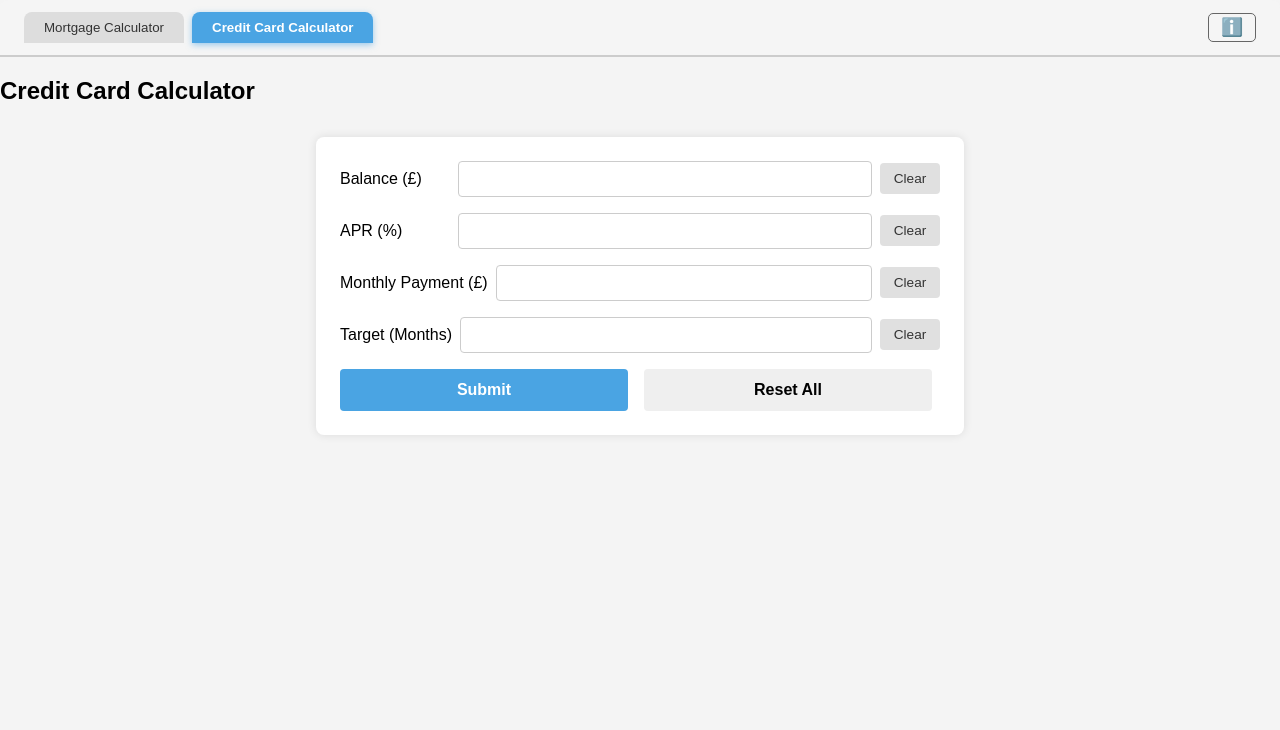
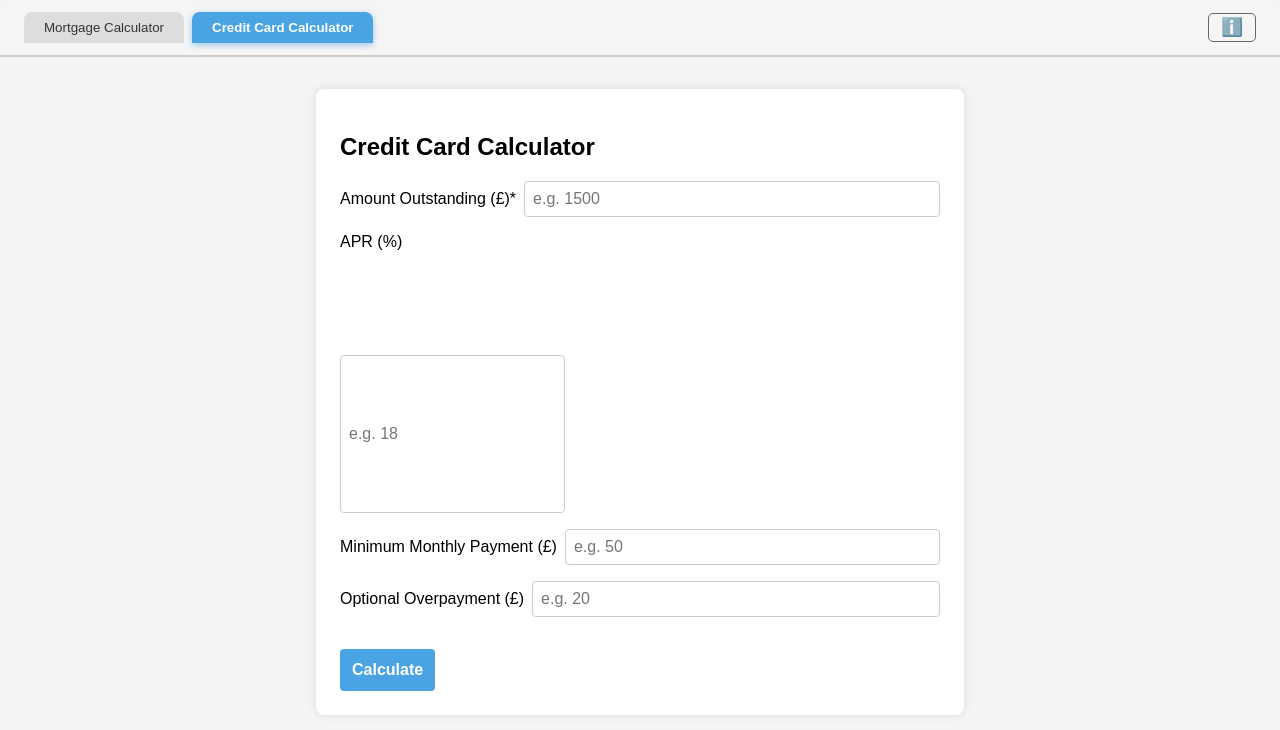
Before and after one commit to Ampdrew06/Mortgage-Calculator, a React (Create React App) app: page /ccc in a window 1280 px wide. Shown: the top 730 px of the page. Built offline with nearby package versions, Linux system fonts and the light colour scheme.

Commit message:
Update CCC.jsx

```diff
--- a/src/CCC.jsx
+++ b/src/CCC.jsx
@@ -1,201 +1,223 @@
 import React, { useState } from 'react';
-import PieChart from './PieChart'; // use your shared PieChart component
+import PieChart from './PieChart'; // shared PieChart component
 import './App.css';
 
 const CreditCardCalculator = () => {
   const [balance, setBalance] = useState('');
   const [apr, setApr] = useState('');
-  const [monthlyPayment, setMonthlyPayment] = useState('');
-  const [targetMonths, setTargetMonths] = useState('');
-  const [resultsVisible, setResultsVisible] = useState(false);
-  const [resultData, setResultData] = useState({
-    totalInterest: 0,
-    totalPaid: 0,
-    monthsToPayoff: 0,
-  });
+  const [minPayment, setMinPayment] = useState('');
+  const [overpayment, setOverpayment] = useState('');
+  const [results, setResults] = useState(null);
+  const [error, setError] = useState('');
+  const [aprIsEstimated, setAprIsEstimated] = useState(false);
 
-  const resetAll = () => {
-    setBalance('');
-    setApr('');
-    setMonthlyPayment('');
-    setTargetMonths('');
-    setResultsVisible(false);
+  const parseInput = (value) => {
+    const num = parseFloat(value.replace(/,/g, ''));
+    return isNaN(num) ? null : num;
+  };
+
+  const calculatePayoff = (balance, monthlyRate, monthlyPayment) => {
+    let remaining = balance;
+    let totalInterest = 0;
+    let months = 0;
+    const maxMonths = 1000;
+
+    while (remaining > 0 && months < maxMonths) {
+      const interest = remaining * monthlyRate;
+      totalInterest += interest;
+      const principalPayment = monthlyPayment - interest;
+
+      if (principalPayment <= 0) {
+        return null; // Can't pay off with this payment
+      }
+
+      remaining -= principalPayment;
+      months++;
+    }
+
+    if (months === maxMonths) return null;
+
+    return { months, totalInterest };
+  };
+
+  const estimateAPR = (balance, minPayment) => {
+    if (minPayment <= 0 || balance <= 0) return null;
+
+    let low = 0;
+    let high = 1; // 100% monthly upper bound
+    let mid;
+
+    for (let i = 0; i < 30; i++) {
+      mid = (low + high) / 2;
+      const result = calculatePayoff(balance, mid, minPayment);
+
+      if (!result) {
+        low = mid;
+        continue;
+      }
+
+      if (result.months > 240) {
+        low = mid;
+      } else {
+        high = mid;
+      }
+    }
+
+    return mid * 12 * 100;
   };
 
   const handleSubmit = (e) => {
     e.preventDefault();
+    setError('');
+    setResults(null);
+    setAprIsEstimated(false);
 
-    const principal = parseFloat(balance.replace(/,/g, ''));
-    const annualRate = parseFloat(apr) / 100;
-    const monthlyRate = annualRate / 12;
-    let payment = parseFloat(monthlyPayment.replace(/,/g, ''));
-    const target = parseFloat(targetMonths);
-    let months = 0;
-    let totalInterest = 0;
-    let remaining = principal;
-
-    if (!principal || !annualRate || !payment) return;
-
-    if (!isNaN(target)) {
-      const requiredPayment = (principal * monthlyRate) / (1 - Math.pow(1 + monthlyRate, -target));
-      payment = requiredPayment;
-      months = target;
-      for (let i = 0; i < months; i++) {
-        const interest = remaining * monthlyRate;
-        totalInterest += interest;
-        const principalPaid = payment - interest;
-        remaining -= principalPaid;
-      }
-    } else {
-      while (remaining > 0 && months < 1000) {
-        const interest = remaining * monthlyRate;
-        totalInterest += interest;
-        const principalPaid = payment - interest;
-        if (principalPaid <= 0) break;
-        remaining -= principalPaid;
-        months++;
-      }
+    const bal = parseInput(balance);
+    if (bal === null || bal <= 0) {
+      setError('Please enter a valid positive amount outstanding.');
+      return;
     }
 
-    const totalPaid = principal + totalInterest;
+    let annualAPR = parseInput(apr);
+    let minPay = parseInput(minPayment);
+    const overpay = parseInput(overpayment) || 0;
 
-    setResultData({
+    if (!annualAPR && !minPay) {
+      setError('Please enter either APR or Minimum Monthly Payment.');
+      return;
+    }
+
+    // Estimate APR if missing
+    if (!annualAPR && minPay) {
+      const estimatedAPR = estimateAPR(bal, minPay);
+      if (!estimatedAPR) {
+        setError('Unable to estimate APR from given inputs.');
+        return;
+      }
+      annualAPR = estimatedAPR;
+      setApr(estimatedAPR.toFixed(2));
+      setAprIsEstimated(true);
+    }
+
+    const monthlyRate = annualAPR / 100 / 12;
+
+    let paymentToUse = minPay || 0;
+    if (overpay > 0) paymentToUse += overpay;
+
+    if (!minPay) {
+      // Estimate minimum payment if missing: interest + 1% balance + overpay
+      paymentToUse = bal * monthlyRate + bal * 0.01 + overpay;
+    }
+
+    const payoff = calculatePayoff(bal, monthlyRate, paymentToUse);
+
+    if (!payoff) {
+      setError('The payment is too low to ever pay off the balance.');
+      return;
+    }
+
+    const { months, totalInterest } = payoff;
+
+    setResults({
+      payoffTimeMonths: months,
+      payoffTimeYears: (months / 12).toFixed(1),
       totalInterest: totalInterest.toFixed(2),
-      totalPaid: totalPaid.toFixed(2),
-      monthsToPayoff: months,
+      totalPaid: (bal + totalInterest).toFixed(2),
+      usedAPR: annualAPR.toFixed(2),
+      monthlyPayment: paymentToUse.toFixed(2),
     });
-
-    setResultsVisible(true);
   };
 
   return (
-    <>
-      <div className="header-box">
+    <div className="container">
       <h2>Credit Card Calculator</h2>
+
+      <form onSubmit={handleSubmit} autoComplete="off" spellCheck="false">
+        <div className="input-row">
+          <label>Amount Outstanding (£)*</label>
+          <input
+            type="text"
+            inputMode="decimal"
+            value={balance}
+            onChange={(e) => setBalance(e.target.value)}
+            placeholder="e.g. 1500"
+            required
+          />
         </div>
 
-      <div className="container">
-        <form autoComplete="off" onSubmit={handleSubmit}>
-          <div className="input-row">
-            <label htmlFor="balance-input">Balance (£)</label>
+        <div className="input-row" style={{ flexDirection: 'column', alignItems: 'flex-start' }}>
+          <label style={{ marginBottom: '0.25rem' }}>APR (%)</label>
           <input
-              id="balance-input"
-              name="balance"
             type="text"
             inputMode="decimal"
-              autoComplete="off"
-              autoCorrect="off"
-              spellCheck="false"
-              aria-autocomplete="none"
-              aria-haspopup="false"
-              value={balance}
-              onChange={(e) => setBalance(e.target.value)}
+            value={apr}
+            onChange={(e) => {
+              setApr(e.target.value);
+              setAprIsEstimated(false);
+            }}
+            placeholder="e.g. 18"
           />
-            <button type="button" className="clear-btn" onClick={() => setBalance('')}>
-              Clear
-            </button>
+          {aprIsEstimated && (
+            <small style={{ color: '#f39c12', fontStyle: 'italic', marginTop: '0.25rem' }}>
+              * APR estimated from minimum payment
+            </small>
+          )}
         </div>
 
         <div className="input-row">
-            <label htmlFor="apr-input">APR (%)</label>
+          <label>Minimum Monthly Payment (£)</label>
           <input
-              id="apr-input"
-              name="apr"
             type="text"
             inputMode="decimal"
-              autoComplete="off"
-              autoCorrect="off"
-              spellCheck="false"
-              aria-autocomplete="none"
-              aria-haspopup="false"
-              value={apr}
-              onChange={(e) => setApr(e.target.value)}
+            value={minPayment}
+            onChange={(e) => setMinPayment(e.target.value)}
+            placeholder="e.g. 50"
           />
-            <button type="button" className="clear-btn" onClick={() => setApr('')}>
-              Clear
-            </button>
         </div>
 
         <div className="input-row">
-            <label htmlFor="monthly-payment-input">Monthly Payment (£)</label>
+          <label>Optional Overpayment (£)</label>
           <input
-              id="monthly-payment-input"
-              name="monthlyPayment"
             type="text"
             inputMode="decimal"
-              autoComplete="off"
-              autoCorrect="off"
-              spellCheck="false"
-              aria-autocomplete="none"
-              aria-haspopup="false"
-              value={monthlyPayment}
-              onChange={(e) => setMonthlyPayment(e.target.value)}
+            value={overpayment}
+            onChange={(e) => setOverpayment(e.target.value)}
+            placeholder="e.g. 20"
           />
-            <button type="button" className="clear-btn" onClick={() => setMonthlyPayment('')}>
-              Clear
-            </button>
         </div>
 
-          <div className="input-row">
-            <label htmlFor="target-months-input">Target (Months)</label>
-            <input
-              id="target-months-input"
-              name="targetMonths"
-              type="text"
-              inputMode="decimal"
-              autoComplete="off"
-              autoCorrect="off"
-              spellCheck="false"
-              aria-autocomplete="none"
-              aria-haspopup="false"
-              value={targetMonths}
-              onChange={(e) => setTargetMonths(e.target.value)}
-            />
-            <button type="button" className="clear-btn" onClick={() => setTargetMonths('')}>
-              Clear
+        <button type="submit" className="submit-btn ccc" style={{ marginTop: '1rem' }}>
+          Calculate
         </button>
-          </div>
-
-          <div className="button-row" style={{ display: 'flex', gap: '0.5rem' }}>
-            <button className="submit-btn ccc" type="submit" style={{ flex: 1 }}>
-              Submit
-            </button>
-            <button type="button" className="reset-btn" onClick={resetAll} style={{ flex: 1 }}>
-              Reset All
-            </button>
-          </div>
       </form>
 
-        {resultsVisible && (
-          <div className="results-box">
+      {error && <p style={{ color: 'red', marginTop: '1rem' }}>{error}</p>}
+
+      {results && (
+        <div className="results-box" style={{ marginTop: '1rem' }}>
           <p>
-              <strong>Months to Pay Off:</strong> {resultData.monthsToPayoff}
+            <strong>Used APR (%):</strong> {results.usedAPR}
           </p>
           <p>
-              <strong>Total Interest Paid:</strong> £
-              {parseFloat(resultData.totalInterest).toLocaleString(undefined, { minimumFractionDigits: 2 })}
+            <strong>Monthly Payment (£):</strong> {results.monthlyPayment}
           </p>
           <p>
-              <strong>Total Paid:</strong> £
-              {parseFloat(resultData.totalPaid).toLocaleString(undefined, { minimumFractionDigits: 2 })}
+            <strong>Time to Pay Off:</strong> {results.payoffTimeMonths} months (~{results.payoffTimeYears} years)
+          </p>
+          <p>
+            <strong>Total Interest Paid (£):</strong> {results.totalInterest}
+          </p>
+          <p>
+            <strong>Total Amount Paid (£):</strong> {results.totalPaid}
           </p>
 
           <PieChart
-              interest={parseFloat(resultData.totalInterest)}
+            interest={parseFloat(results.totalInterest)}
             principal={parseFloat(balance.replace(/,/g, ''))}
           />
-
-            <p
-              className="chart-labels"
-              style={{ marginTop: '0.8rem', display: 'flex', justifyContent: 'center', gap: '2rem' }}
-            >
-              <span style={{ color: '#e74c3c', fontWeight: 'bold' }}>Interest Paid</span>
-              <span style={{ color: '#4caf50', fontWeight: 'bold' }}>Principal Paid</span>
-            </p>
         </div>
       )}
     </div>
-    </>
   );
 };
 
```
Lines whose indentation alone changed are shown as unchanged.
